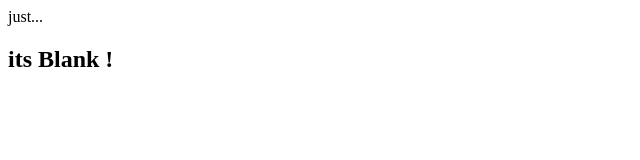
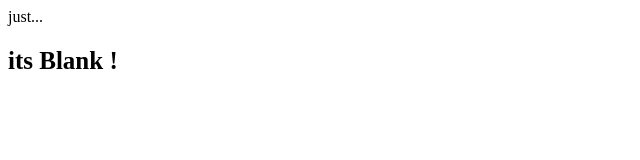
Before and after one commit to itsLittleHeart/itsLittleHeart.github.io, a plain HTML site: page index.html in a window 1280 px wide. Shown: the full height of the page, 0-640 px from the left. Drawn offline with Linux system fonts and the light colour scheme.

Commit message:
Update index.html

```diff
--- a/index.html
+++ b/index.html
@@ -5,7 +5,7 @@
 </head>
 <body>
 
-    <h2>its Blank !</h2>
+    <h2 style="text-align: centre; font-size: 25px;">its Blank !</h2>
 
 </body>
 </html
```
